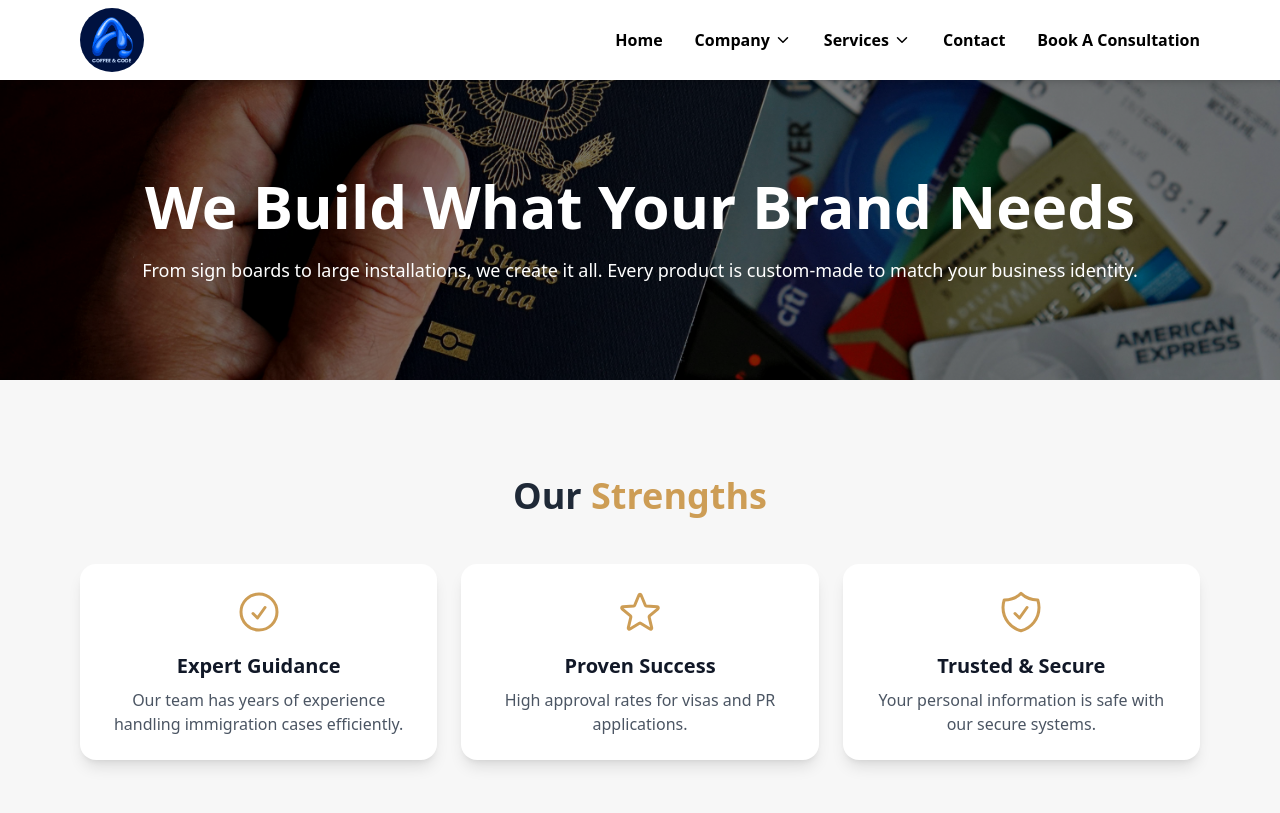
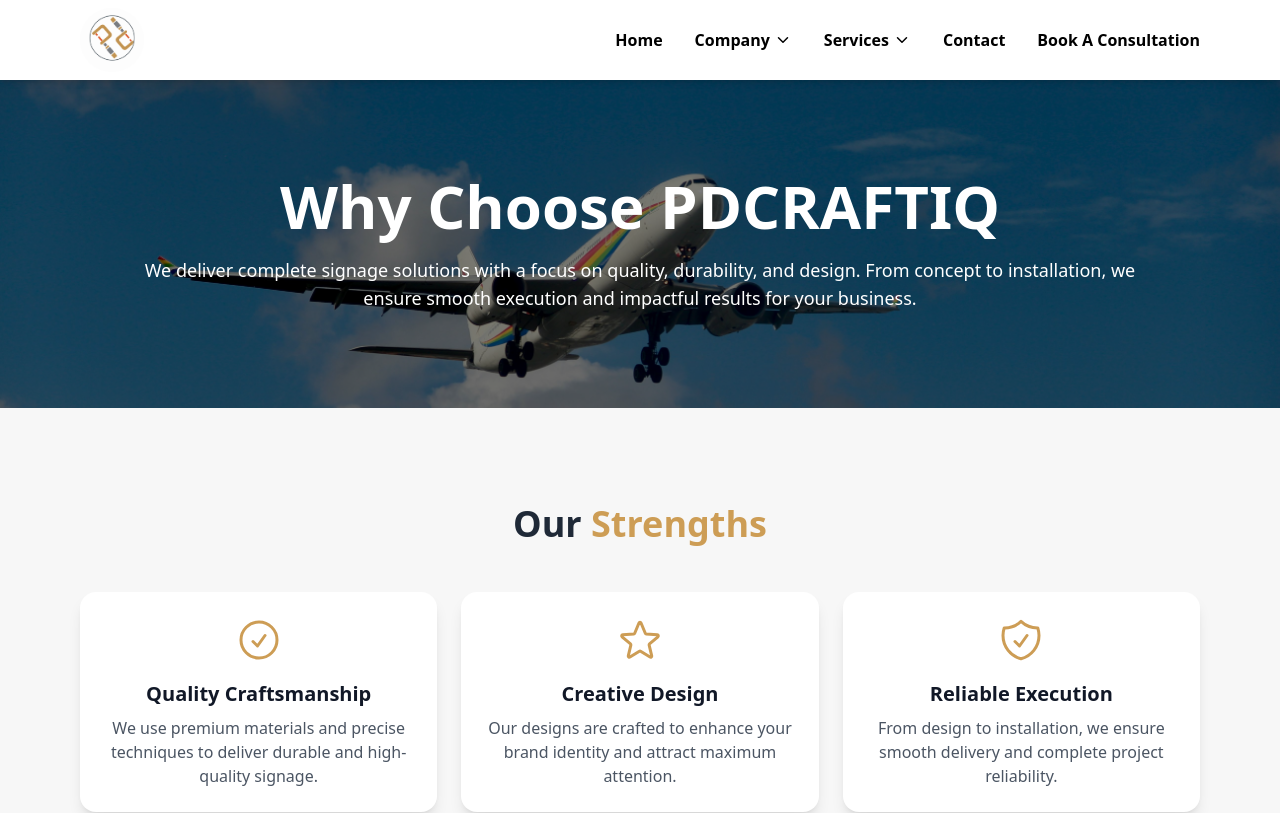
Before and after one commit to Anuj2508/pdcraftiq, a React (Vite) app: page /company/why-choose-us in a window 1280 px wide. Shown: the top 813 px of the page. Built offline with nearby package versions, Linux system fonts and the light colour scheme; a web font is replaced by a local one.

Commit message:
Company pages working and updated the logo

```diff
--- a/src/components/header/Header.jsx
+++ b/src/components/header/Header.jsx
@@ -1,7 +1,7 @@
 import React, { useState, useRef, useEffect } from "react";
 import { Link } from "react-router-dom";
 import { Menu, X, ChevronDown } from "lucide-react";
-import logo from "../../assets/logo/anuj-logo1.png";
+import logo from "../../assets/logo/pd-logo1.png";
 
 const Header = () => {
   const [isOpen, setIsOpen] = useState(false);
@@ -96,14 +96,14 @@
                 role="menu"
               >
                 <Link
-                  to="#"
+                  to="company/about"
                   role="menuitem"
                   className="block px-8 py-2 text-gray-700 hover:bg-gray-100"
                 >
                   About Us
                 </Link>
                 <Link
-                  to="#"
+                  to="company/why-choose-us"
                   role="menuitem"
                   className="block px-8 py-2 text-gray-700 hover:bg-gray-100"
                 >
@@ -226,13 +226,13 @@
               </summary>
               <div className="flex flex-col space-y-2 mt-2 animate-fadeIn">
                 <Link
-                  to="#"
+                  to="company/about"
                   className="text-white/90 hover:text-white transition-colors"
                 >
                   About Us
                 </Link>
                 <Link
-                  to="#"
+                  to="company/why-choose-us"
                   className="text-white/90 hover:text-white transition-colors"
                 >
                   Why Choose Us
--- a/src/components/services/BookConsultation.jsx
+++ b/src/components/services/BookConsultation.jsx
@@ -17,7 +17,7 @@
             className="text-4xl font-bold text-center  mb-4 sm:mb-8 text-gray-800 dark:text-white"
           >
             Top Rated By{" "}
-            <span className="text-primary">Customers & Immigration</span> Firms
+            <span className="text-primary">Customers & Business</span> Firms
             With 90% Success Rate.
           </motion.h1>
           <button className="primary-btn !mt-8 inline-flex items-center gap-3 group">
--- a/src/components/services/OurStrengths.jsx
+++ b/src/components/services/OurStrengths.jsx
@@ -16,29 +16,33 @@
           <div className="bg-white dark:bg-gray-800 p-6 rounded-2xl shadow-lg text-center">
             <CheckCircleIcon className="h-12 w-12 text-primary mx-auto mb-4" />
             <h3 className="text-xl font-semibold mb-2 text-gray-900 dark:text-white">
-              Expert Guidance
+              Quality Craftsmanship
             </h3>
             <p className="text-gray-600 dark:text-gray-300">
-              Our team has years of experience handling immigration cases
-              efficiently.
+              We use premium materials and precise techniques to deliver durable
+              and high-quality signage.
             </p>
           </div>
+
           <div className="bg-white dark:bg-gray-800 p-6 rounded-2xl shadow-lg text-center">
             <StarIcon className="h-12 w-12 text-primary mx-auto mb-4" />
             <h3 className="text-xl font-semibold mb-2 text-gray-900 dark:text-white">
-              Proven Success
+              Creative Design
             </h3>
             <p className="text-gray-600 dark:text-gray-300">
-              High approval rates for visas and PR applications.
+              Our designs are crafted to enhance your brand identity and attract
+              maximum attention.
             </p>
           </div>
+
           <div className="bg-white dark:bg-gray-800 p-6 rounded-2xl shadow-lg text-center">
             <ShieldCheckIcon className="h-12 w-12 text-primary mx-auto mb-4" />
             <h3 className="text-xl font-semibold mb-2 text-gray-900 dark:text-white">
-              Trusted & Secure
+              Reliable Execution
             </h3>
             <p className="text-gray-600 dark:text-gray-300">
-              Your personal information is safe with our secure systems.
+              From design to installation, we ensure smooth delivery and
+              complete project reliability.
             </p>
           </div>
         </div>
--- a/src/components/teams/Teams.jsx
+++ b/src/components/teams/Teams.jsx
@@ -4,13 +4,33 @@
 import "swiper/css";
 import "swiper/css/navigation";
 import "swiper/css/pagination";
+import img1 from "../../assets/passport/oneworld.webp";
+import img2 from "../../assets/passport/globe.jpg";
+import img3 from "../../assets/passport/Gateway.webp";
+import img4 from "../../assets/passport/work.webp";
+import img5 from "../../assets/passport/work1.webp";
 
 const teamMembers = [
-  "John Doe",
-  "Jane Smith",
-  "David Johnson",
-  "Alice Brown",
-  "Bob Miller",
+  {
+    name: "Aman",
+    src: img1,
+  },
+  {
+    name: "Prakhar",
+    src: img2,
+  },
+  {
+    name: "Virat",
+    src: img3,
+  },
+  {
+    name: "Vivek",
+    src: img4,
+  },
+  {
+    name: "Rahul",
+    src: img5,
+  },
 ];
 
 export default function Teams() {
@@ -33,17 +53,17 @@
           1024: { slidesPerView: 4 },
         }}
       >
-        {teamMembers.map((name, i) => (
+        {teamMembers.map((team, i) => (
           <SwiperSlide key={i}>
             <div className="bg-white dark:bg-gray-900 rounded-2xl border shadow-none mb-0 sm:shadow-lg sm:mb-5  overflow-hidden flex flex-col items-center">
               <img
-                src={`/src/assets/images/image1.png`}
-                alt={name}
+                src={team.src}
+                alt={team.name}
                 className="w-full h-48 object-cover"
               />
               <div className="p-6 text-center">
                 <h3 className="text-xl font-semibold text-gray-800 dark:text-white mb-2">
-                  {name}
+                  {team.name}
                 </h3>
                 <p className="text-gray-500 dark:text-gray-400">Team Member</p>
               </div>
--- a/src/pages/BookConsultation.jsx
+++ b/src/pages/BookConsultation.jsx
@@ -1,6 +1,7 @@
 import React from "react";
 import { motion } from "framer-motion";
 import { IoIosArrowRoundForward } from "react-icons/io";
+import { Link } from "react-router-dom";
 
 const BookConsultation = () => {
   return (
@@ -14,11 +15,11 @@
           className=" mx-auto space-y-8"
         >
           {/* Eyebrow */}
-          <p className="text-xs uppercase tracking-[0.35em] text-primary font-semibold">
+          <p className="text-lg  font-bold  text-primary mb-2">
             Start Your Journey
           </p>
 
-          <h2 className="text-4xl sm:text-5xl md:text-6xl font-extrabold text-gray-800 dark:text-white leading-tight">
+          <h2 className="text-3xl md:text-4xl font-bold text-gray-800 dark:text-white">
             Let's Build Something That{" "}
             <span className="text-primary">Stands Out</span>
           </h2>
@@ -30,19 +31,19 @@
           </p>
 
           <div className="flex flex-col sm:flex-row gap-4 justify-center items-center pt-4">
-            <a
-              href="/contact"
+            <Link
+              to="/contact"
               className="primary-btn flex items-center gap-2 group px-8 py-4 text-lg"
             >
               Start Your Project
               <IoIosArrowRoundForward className="text-2xl group-hover:translate-x-2 group-hover:-rotate-45 duration-300" />
-            </a>
-            <a
+            </Link>
+            {/* <a
               href="/services"
               className="text-primary font-semibold underline underline-offset-4 hover:opacity-70 transition"
             >
               Explore Our Services
-            </a>
+            </a> */}
           </div>
         </motion.div>
       </div>
--- a/src/pages/companyPages/About.jsx
+++ b/src/pages/companyPages/About.jsx
@@ -1,9 +1,9 @@
 import React from "react";
 import img from "../../assets/images/image1.png";
 import { FaHandshake } from "react-icons/fa";
-import Team from "../../components/teams/Teams";
 import Teams from "../../components/teams/Teams";
 import BookConsultation from "../../components/services/BookConsultation";
+import { Eye, Goal } from "lucide-react";
 
 const About = () => {
   return (
@@ -11,36 +11,37 @@
       {/* Hero / Banner */}
       <div
         className="relative bg-cover bg-center bg-no-repeat text-white"
-        style={{ backgroundImage: "url('/src/assets/passport/passport1.jpg')" }}
+        style={{ backgroundImage: "url('/src/assets/passport/globe.jpg')" }}
       >
-        <div className="absolute inset-0 bg-black/50"></div>{" "}
-        {/* Overlay for contrast */}
+        <div className="absolute inset-0 bg-black/50"></div>
         <div className="container mx-auto text-center flex flex-col justify-center items-center py-14 md:py-24 relative z-10">
           <h1 className="text-6xl font-bold mb-2 ">
-            Design Meets Craftsmanship
+            Complete Signage Solutions
           </h1>
           <p className="mt-3 text-lg max-w-5xl mx-auto ">
-            PDCRAFTIQ combines creative design with strong materials. We turn
-            simple ideas into powerful visual experiences.
+            PDCRAFTIQ delivers high-quality signage and branding solutions that
+            enhance your business visibility and identity. From concept to
+            installation, we make your brand stand out.
           </p>
         </div>
       </div>
 
       {/* Company Story */}
-      <div className="container mx-auto py-14 md:py-24 grid md:grid-cols-2 gap-12  items-center">
+      <div className="container mx-auto py-14 md:py-24 grid md:grid-cols-2 gap-12 items-center">
         <div>
           <h1 className="text-4xl font-bold text-center sm:text-left mb-8 sm:mb-12">
             Our <span className="text-primary">Story</span>
           </h1>
           <p className="text-gray-600 dark:text-gray-300 text-md sm:text-lg leading-relaxed">
-            We started with a vision to deliver exceptional solutions that
-            transform businesses. Over the years, we’ve grown into a trusted
-            partner, known for our innovation and commitment to excellence.
+            PDCRAFTIQ was built with a vision to provide complete signage
+            solutions under one roof. We specialize in designing and
+            manufacturing high-quality sign boards that help businesses attract
+            attention and grow their presence.
           </p>
           <p className="mt-4 text-gray-600 dark:text-gray-300 text-md sm:text-lg leading-relaxed">
-            Our journey has been defined by customer trust, teamwork, and the
-            relentless pursuit of quality. Today, we continue to help clients
-            achieve their goals and build a brighter future together.
+            With years of industry experience, we focus on quality materials,
+            creative designs, and smooth execution. From small businesses to
+            large brands, we deliver reliable solutions tailored to every need.
           </p>
         </div>
         <div>
@@ -51,35 +52,36 @@
       {/* Mission & Vision */}
       <div className="bg-gray-100 dark:bg-gray-800 ">
         <div className="container mx-auto py-14 md:py-24 grid md:grid-cols-3 gap-10 text-center">
-          <div className=" p-8 bg-white dark:bg-gray-900 rounded-2xl shadow-lg">
+          <div className="p-8 bg-white dark:bg-gray-900 rounded-2xl shadow-lg">
             <div className="flex items-center justify-center gap-2 mb-3">
-              <FaHandshake className="text-blue-600 text-3xl" />
+              <FaHandshake className="text-primary text-3xl" />
               <h3 className="text-2xl font-semibold">Our Value</h3>
             </div>
             <p className="text-gray-600 dark:text-gray-300">
-              To empower businesses and individuals with innovative solutions
-              that drive growth, efficiency, and long-lasting success.
+              We believe in quality craftsmanship, honest pricing, and
+              delivering solutions that create real value for our clients.
             </p>
           </div>
 
-          <div className=" p-8 bg-white dark:bg-gray-900 rounded-2xl shadow-lg">
+          <div className="p-8 bg-white dark:bg-gray-900 rounded-2xl shadow-lg">
             <div className="flex items-center justify-center gap-2 mb-3">
-              <FaHandshake className="text-blue-600 text-3xl" />
+              <Eye className="text-primary text-3xl" />
               <h3 className="text-2xl font-semibold">Our Vision</h3>
             </div>
             <p className="text-gray-600 dark:text-gray-300">
-              To empower businesses and individuals with innovative solutions
-              that drive growth, efficiency, and long-lasting success.
+              To become a trusted name in signage and branding by delivering
+              innovative, high-quality, and impactful visual solutions.
             </p>
           </div>
-          <div className=" p-8 bg-white dark:bg-gray-900 rounded-2xl shadow-lg">
+
+          <div className="p-8 bg-white dark:bg-gray-900 rounded-2xl shadow-lg">
             <div className="flex items-center justify-center gap-2 mb-3">
-              <FaHandshake className="text-blue-600 text-3xl" />
+              <Goal className="text-primary text-3xl" />
               <h3 className="text-2xl font-semibold">Our Mission</h3>
             </div>
             <p className="text-gray-600 dark:text-gray-300">
-              To empower businesses and individuals with innovative solutions
-              that drive growth, efficiency, and long-lasting success.
+              To provide end-to-end signage services with creative design,
+              durable materials, and seamless execution for every project.
             </p>
           </div>
         </div>
--- a/src/pages/companyPages/WhyChooseUs.jsx
+++ b/src/pages/companyPages/WhyChooseUs.jsx
@@ -5,36 +5,22 @@
 export default function WhyChooseUs() {
   return (
     <section className="bg-white dark:bg-gray-900">
-      {/* Hero Section */}
-      {/* <div
-        className="relative bg-cover bg-center bg-no-repeat text-white"
-        style={{ backgroundImage: "url('/src/assets/passport/passport1.jpg')" }}
-      >
-        <div className="absolute inset-0 bg-primary/50"></div>{" "}
-        <div className="container max-auto py-14 md:py-24 text-center flex flex-col justify-center items-center ">
-          <h1 className="text-6xl font-bold  mb-4  ">Why Choose Us</h1>
-          <p className="mt-3 text-lg max-w-5xl mx-auto">
-            Trusted immigration services with proven success and client
-            satisfaction.
-          </p>
-        </div>
-      </div> */}
       <div
         className="relative bg-cover bg-center bg-no-repeat text-white"
-        style={{ backgroundImage: "url('/src/assets/passport/passport1.jpg')" }}
+        style={{ backgroundImage: "url('/src/assets/passport/plane.jpg')" }}
       >
-        <div className="absolute inset-0 bg-black/50"></div>{" "}
-        {/* Overlay for contrast */}
+        <div className="absolute inset-0 bg-black/50"></div>
+
         <div className="container mx-auto text-center flex flex-col justify-center items-center py-14 md:py-24 relative z-10">
-          <h1 className="text-6xl font-bold mb-2 ">
-            We Build What Your Brand Needs
-          </h1>
+          <h1 className="text-6xl font-bold mb-2 ">Why Choose PDCRAFTIQ</h1>
           <p className="mt-3 text-lg max-w-5xl mx-auto ">
-            From sign boards to large installations, we create it all. Every
-            product is custom-made to match your business identity.
+            We deliver complete signage solutions with a focus on quality,
+            durability, and design. From concept to installation, we ensure
+            smooth execution and impactful results for your business.
           </p>
         </div>
       </div>
+
       {/* Unique Selling Points */}
       <OurStrengths />
 
```
Also changed, not shown: src/assets/logo/pd-logo.webp (added), src/assets/logo/pd-logo1.png (added).
